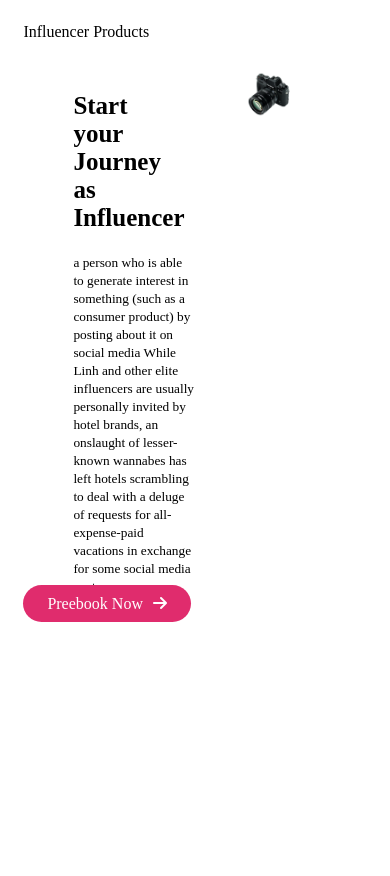
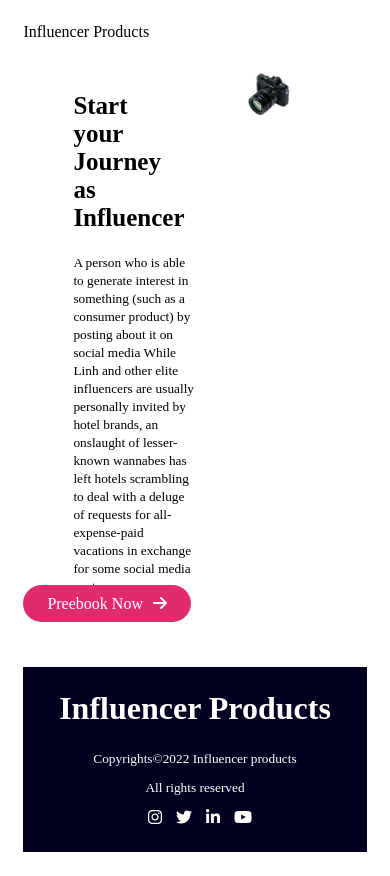
Before and after one commit to saminakter8/influencer-gear, a plain HTML site: page index.html in a window 390 px wide. Before the commit the page ends 844 px from the top, so only its background shows below. Drawn offline with Linux system fonts and the light colour scheme.

Commit message:
responsive

```diff
--- a/index.html
+++ b/index.html
@@ -28,7 +28,7 @@
                     <h1>
                         Start your Journey as Influencer
                     </h1>
-                    <small> a person who is able to generate interest in something (such as a consumer product) by posting about it on social media
+                    <small> A person who is able to generate interest in something (such as a consumer product) by posting about it on social media
                         While Linh and other elite influencers are usually personally invited by hotel brands, an onslaught of lesser-known wannabes has left hotels scrambling to deal with a deluge of requests for all-expense-paid vacations in exchange for some social media posts.
                     </small>
                 </div>
@@ -39,9 +39,39 @@
                 <div class="order">
                     <a href="">Preebook Now<i class="fas fa-arrow-right"></i></a>
                 </div>
+        </section>
+        <br>
+        <br>
+        <br>
+        <!-----------
+         footer
+         ----------->
+         <footer class="footer">
+            <h1>Influencer Products</h1>
+            <small>
+                Copyrights&copy;2022 Influencer products
+                           <p>All rights reserved</p>
+
+            </small>
+            <div class="icons">
+                <a href=""><i class="fab fa-instagram icon"></i></a>
+                <a href=""><i class="fab fa-twitter icon"></i></a>
+                <a href=""><i class="fab fa-linkedin-in icon"></i></a>
+                <a href=""><i class="fab fa-youtube icon"></i></a>
+            </div>
+        </footer>
 
 
-        </section>
+
+
+
+
+
+
+
+
+
+
     </main>
 
 
--- a/style.css
+++ b/style.css
@@ -5,6 +5,7 @@ import url('https://fonts.googleapis.com/css2?family=Poppins:wght@500&display=sw
 /* Common or Utilities */
 .group{
     margin-top:65px;
+
 }
 body{
     font-family:font-family: 'Poppins', sans-serif;
@@ -13,10 +14,11 @@ body{
 }
 /* Influencer */
 .container{
-    margin-top:30px;;
-    display:flex;
+     margin-top:30px;
+     display:flex;
 
 }
+
 .header{
     font-size: 24px;
 }
@@ -45,7 +47,19 @@ small{
     border-radius:41px;
     text-decoration:none;
     color:white;
+
 }
 i{
     padding-left:10px;
 }
+.footer{
+    background-color:rgb(1, 1, 31);
+    color:white;
+    text-align: center;
+    padding:2px 0 25px 0;
+
+
+}
+.icon{
+    color:white;
+}
```
